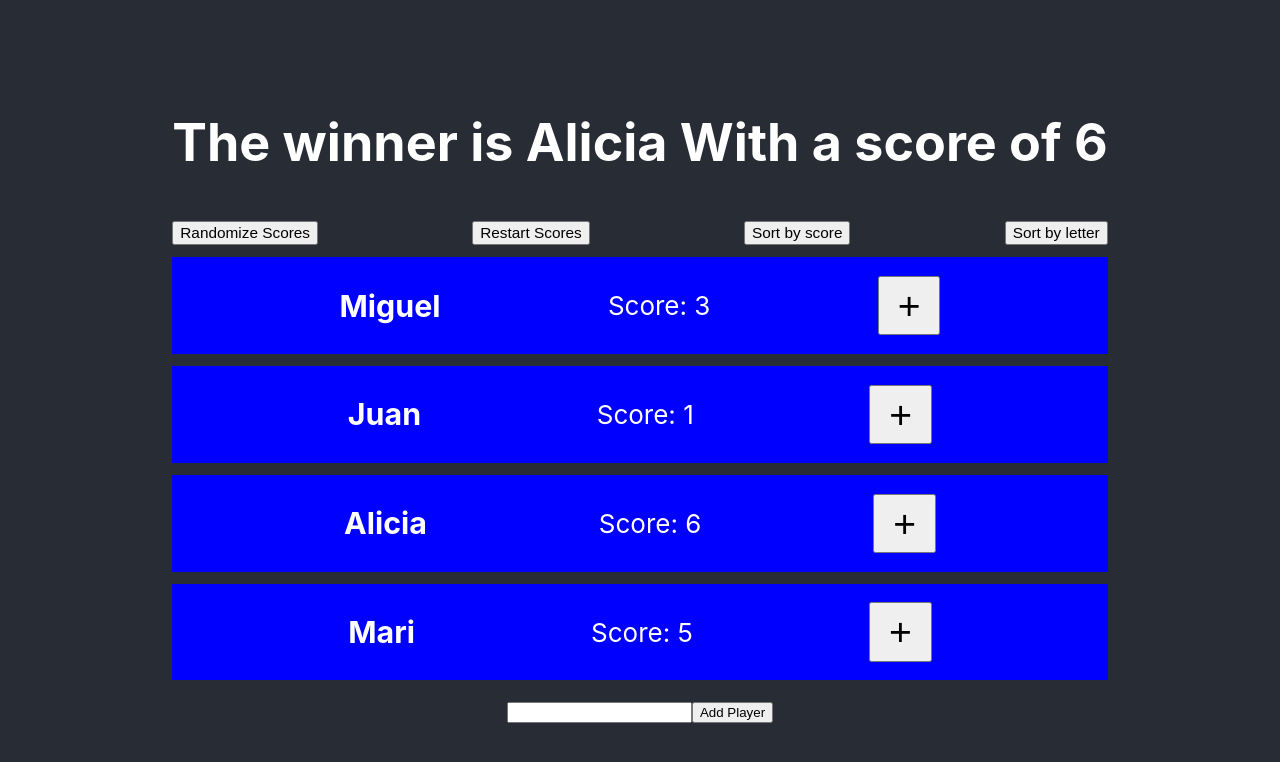
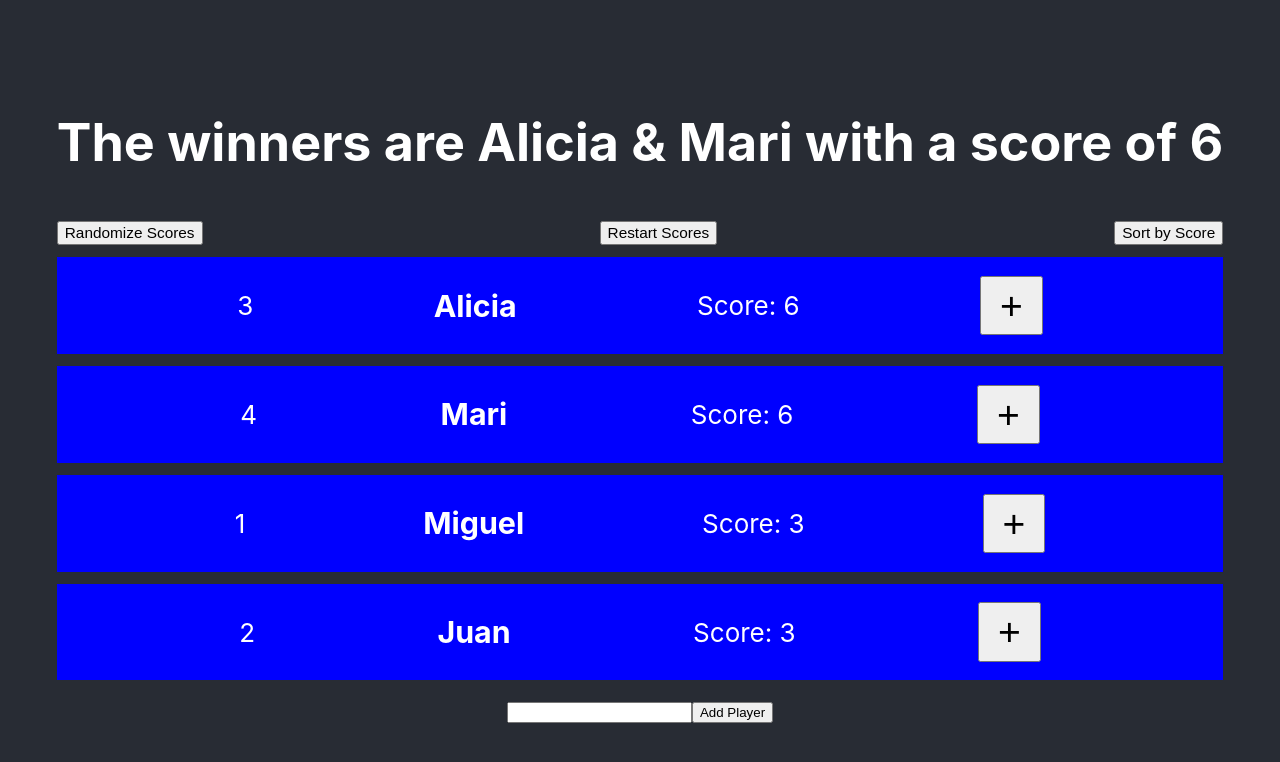
Before and after one commit to migueldf10/Codsur-scoreboard, a React (Create React App) app: page / in a window 1280 px wide. Shown: the top 762 px of the page. Built offline with nearby package versions, Linux system fonts and the light colour scheme.

Commit message:
using player.id for identifying players, Instead of array[index]
Sorting in one single function, depending on a state selecting continous sorting methods.

```diff
--- a/src/components/controlBar/controlBar.js
+++ b/src/components/controlBar/controlBar.js
@@ -1,13 +1,17 @@
 import React from 'react'
 import './controlBar.scss'
 export default function ControlBar(props) {
-	const { sortByScore, sortByLetter, restartScores, randomizeScores } = props
+	const { restartScores, randomizeScores, toggleSorting, sortByLetterActive } = props
 	return (
 		<div className="control-bar">
 			<button onClick={randomizeScores}>Randomize Scores</button>
 			<button onClick={restartScores}>Restart Scores</button>
-			<button onClick={sortByScore}>Sort by score</button>
-			<button onClick={sortByLetter}>Sort by letter</button>
+			{sortByLetterActive ?
+				<button onClick={toggleSorting}>Sort by Score</button>
+				:
+				<button onClick={toggleSorting}>Sort by Letter</button>
+			}
+
 		</div >
 	)
 }
--- a/src/components/playerGridItem/playerGridItem.js
+++ b/src/components/playerGridItem/playerGridItem.js
@@ -4,9 +4,10 @@ export default function PlayerGridItem(props) {
 	const { player, increaseScore, index } = props
 	return (
 		<div className='player-grid-item'>
+			<span>{player.id}</span>
 			<h3>{player.name}</h3>
 			<span>Score: {player.score}</span>
-			<button onClick={() => increaseScore(index)}>+</button>
+			<button onClick={() => increaseScore(player)}>+</button>
 		</div>
 	)
 }
--- a/src/components/scoreboard/scoreboard.js
+++ b/src/components/scoreboard/scoreboard.js
@@ -5,18 +5,22 @@ import Header from '../header/header'
 import AddNewPlayer from '../addNewPlayer/addNewPlayer'
 const hardCodedUsers = [
 	{
+		id: 1,
 		name: "Miguel",
 		score: 3
 	},
 	{
+		id: 2,
 		name: "Juan",
 		score: 1
 	},
 	{
+		id: 3,
 		name: "Alicia",
 		score: 6
 	},
 	{
+		id: 4,
 		name: "Mari",
 		score: 5
 	},
@@ -25,11 +29,12 @@ const hardCodedUsers = [
 export default function Scoreboard() {
 
 	const [scoreBoard, setScoreBoard] = useState(hardCodedUsers)
+	const [sortByLetterActive, setSortByLetterActive] = useState(true)
 
-	const increaseScore = (index) => {
-		const newScoreboard = scoreBoard.map((player, playerIndex) => {
+	const increaseScore = (playerToChange) => {
+		const newScoreboard = scoreBoard.map((player) => {
 			// Duplicates the array, player by player
-			if (playerIndex === index) {
+			if (player.id === playerToChange.id) {
 				const updatedPlayer = { ...player }
 				// spreads the object in order to duplicate (not reference original)
 				updatedPlayer.score++
@@ -41,41 +46,33 @@ export default function Scoreboard() {
 		setScoreBoard(newScoreboard)
 	}
 
-	const sortByScore = () => {
-		// You can't sort state, first duplicate, then sort
-		const newScoreboard = scoreBoard.map((player) => player).sort((playerA, playerB) => {
+	const toggleSorting = () => {
+		setSortByLetterActive(!sortByLetterActive)
+	}
+
+	const sortPlayers = (playerA, playerB) => {
+		if (sortByLetterActive) {
 			if (playerA.score > playerB.score) {
 				return -1
 			}
-			if (playerA.score === playerB.score) {
+			if (playerA.score = playerB.score) {
 				return 0
 			}
-			return +1
-		})
-
-		setScoreBoard(newScoreboard)
+			return 1
+		}
+		return playerA.name.localeCompare(playerB.name, 'en', { sensitivity: 'base' })
 	}
 
-	const sortByLetter = () => {
-		// You can't sort state, first duplicate, then sort
-		const newScoreboard = [...scoreBoard].sort((playerA, playerB) => {
-
-			return playerA.name.localeCompare(playerB.name, 'en', { sensitivity: 'base' })
-		})
-
-		setScoreBoard(newScoreboard)
-	}
 
 	const addNewPlayer = (newPlayerName) => {
 		console.log('adding new player', newPlayerName)
 		const newScoreboard = [...scoreBoard]
 		newScoreboard.push({
+			id: scoreBoard.length + 1,
 			name: newPlayerName,
 			score: 0
 		})
 		setScoreBoard(newScoreboard)
-
-
 	}
 
 	const restartScores = () => {
@@ -114,24 +111,20 @@ export default function Scoreboard() {
 
 
 
-
 	return (
 		<div>
-
 			<Header winnerPlayers={winnerPlayers} winnerScore={winnerScore} />
 			<ControlBar
-				sortByScore={sortByScore}
-				sortByLetter={sortByLetter}
 				restartScores={restartScores}
 				randomizeScores={randomizeScores}
+				sortByLetterActive={sortByLetterActive}
+				toggleSorting={toggleSorting}
+
 			/>
-			{scoreBoard.map((player, index) =>
-				<PlayerGridItem player={player} index={index} increaseScore={increaseScore} key={index} />
+			{[...scoreBoard].sort(sortPlayers).map((player) =>
+				<PlayerGridItem player={player} increaseScore={increaseScore} key={player.id} />
 			)}
 			<AddNewPlayer addNewPlayer={addNewPlayer} />
-
-
-
 		</div>
 	)
 }
```
